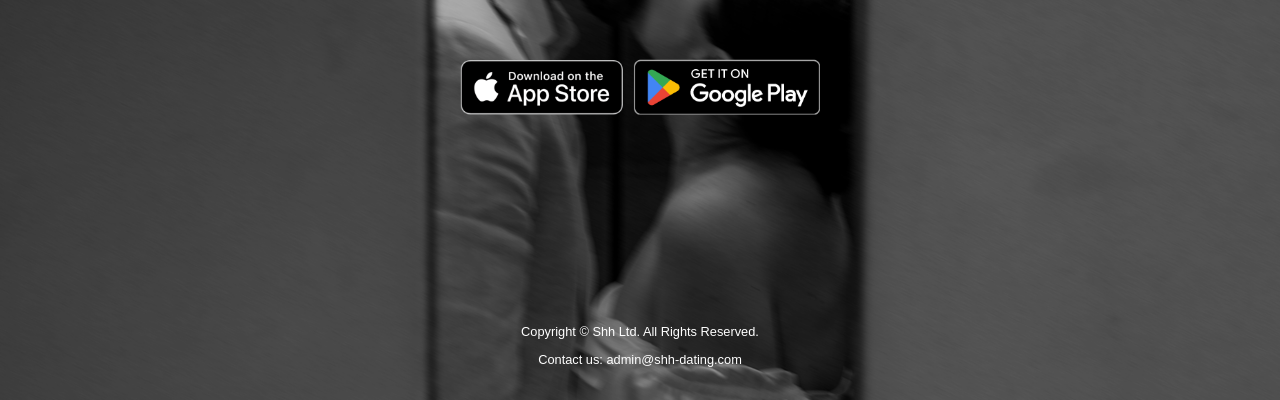
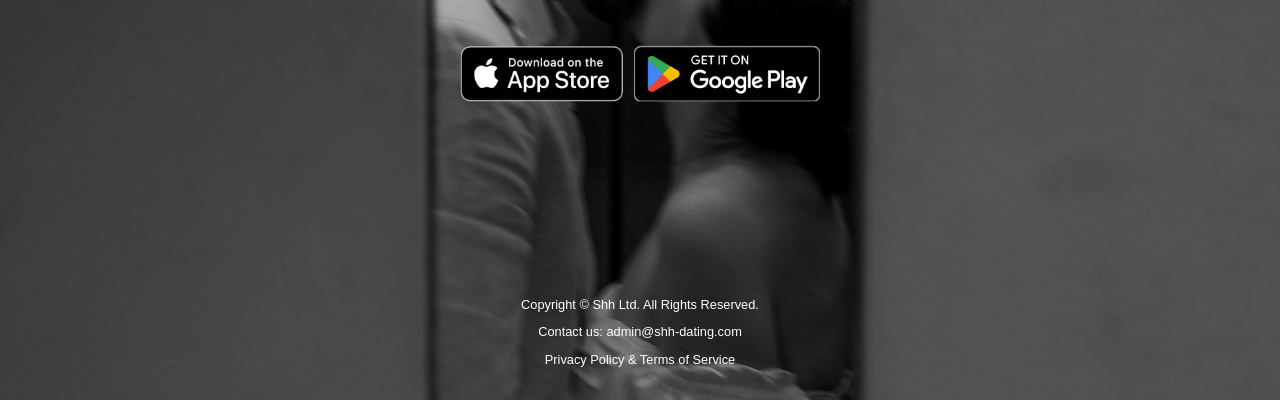
Before and after one commit to shh-dating/www.shh-dating.com, a plain HTML site: page index.html in a window 1280 px wide. Shown: the part 400-800 px from the top of the page. Drawn offline with Linux system fonts and the light colour scheme.

Commit message:
add privacy-policy-and-terms-of-service to index.html

```diff
--- a/index.html
+++ b/index.html
@@ -45,6 +45,13 @@
             text-align: center;
             margin-top: 20px;
         }
+        .footer a {
+            color: white;
+            text-decoration: none;
+        }
+        .footer a:hover {
+            text-decoration: underline;
+        }
         @media (max-width: 768px) {
             h1 {
                 font-size: 2rem;
@@ -68,8 +75,9 @@
         <div class="footer">
             <p>Copyright © Shh Ltd. All Rights Reserved.</p>
             <p>Contact us: admin@shh-dating.com</p>
+            <p>
+                <a href="https://www.shh-dating.com/privacy-policy-and-terms-of-service.html">Privacy Policy & Terms of Service</a>
+            </p>
         </div>
     </div>
-
-
 </body></html>
```
